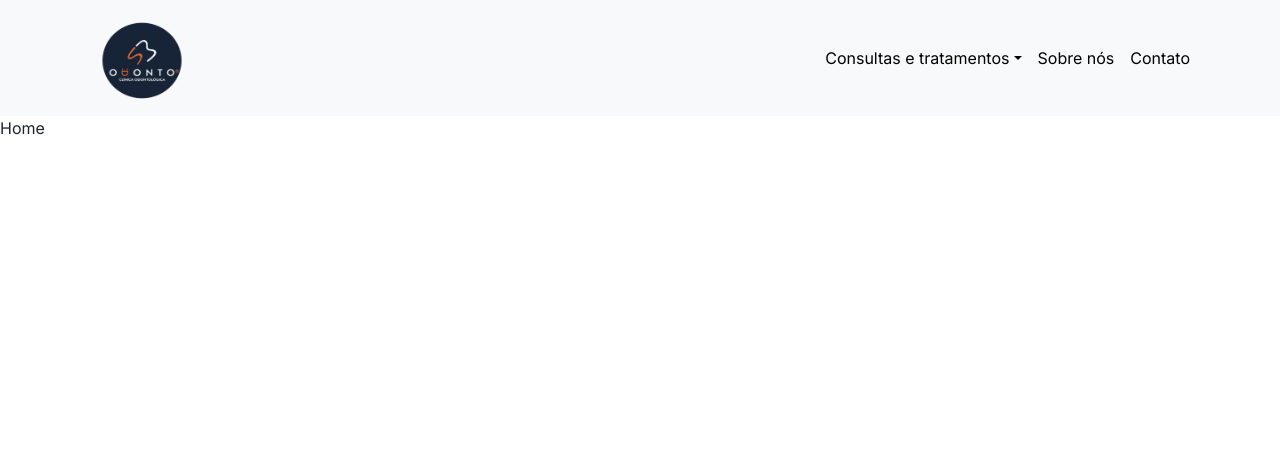
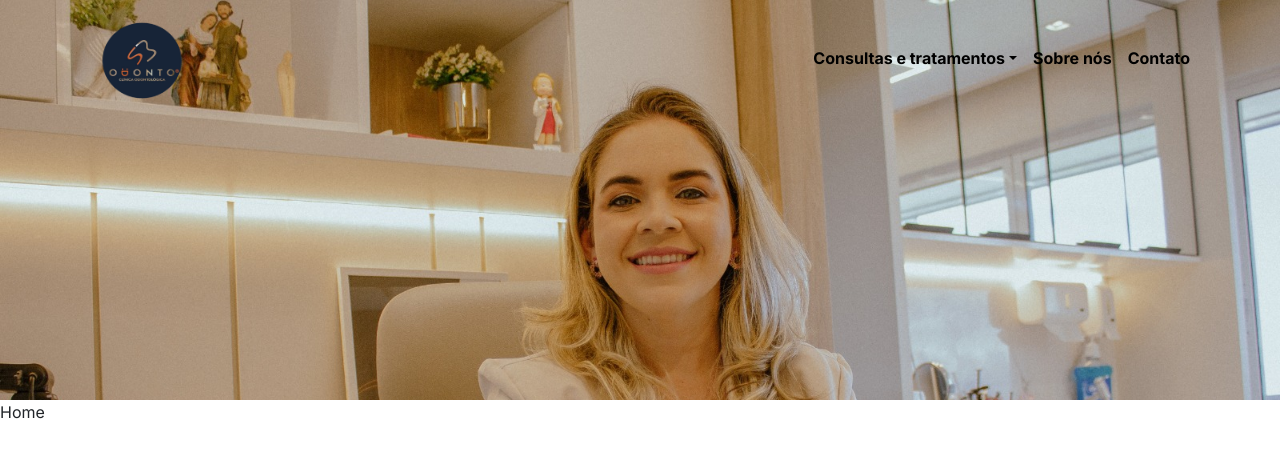
Before and after one commit to RodrigoBarreto2015/Odonto, a React (Vite) app: page / in a window 1280 px wide. Shown: the top 458 px of the page. Built offline with nearby package versions, Linux system fonts and the light colour scheme.

Commit message:
feat: header added and minor changes in style of navbar

```diff
--- /dev/null
+++ b/src/components/Header/Header.css
@@ -0,0 +1,9 @@
+header{
+    height: 45vh;
+    min-height: 400px;
+    background: url("../../assets/images/header.jpeg") no-repeat center center fixed;
+    -webkit-background-size: cover;
+    -moz-background-size: cover;
+    -o-background-size: cover;
+    background-size: cover;
+}
--- /dev/null
+++ b/src/components/Header/Header.tsx
@@ -0,0 +1,7 @@
+import "./Header.css"
+
+export const Header = () => {
+  return (
+    <header></header>
+  )
+}
--- a/src/components/NavBar/NavBar.css
+++ b/src/components/NavBar/NavBar.css
@@ -1,3 +1,4 @@
 .navbar-light .navbar-nav .nav-link{
     color: black;
+    font-weight: bold;
 }
--- a/src/components/NavBar/Navbar.tsx
+++ b/src/components/NavBar/Navbar.tsx
@@ -8,7 +8,7 @@ import "./NavBar.css"
 
 export const NavbarOs = () => {
     return (
-        <Navbar expand="lg" className="bg-body-tertiary">
+        <Navbar expand="lg" className="bg-transparent fixed-top">
             <Container>
                 <Navbar.Brand href="#home">
                     <img
--- a/src/pages/App.tsx
+++ b/src/pages/App.tsx
@@ -1,3 +1,4 @@
+import { Header } from '../components/Header/Header'
 import { NavbarOs } from '../components/NavBar/Navbar'
 import './App.css'
 
@@ -5,6 +6,7 @@ function App() {
 
   return (
     <>
+      <Header />
       <NavbarOs />
       Home
     </>
```
